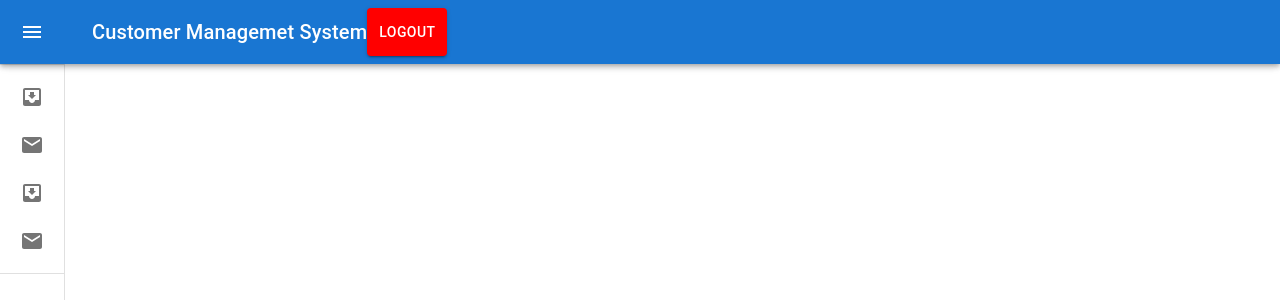
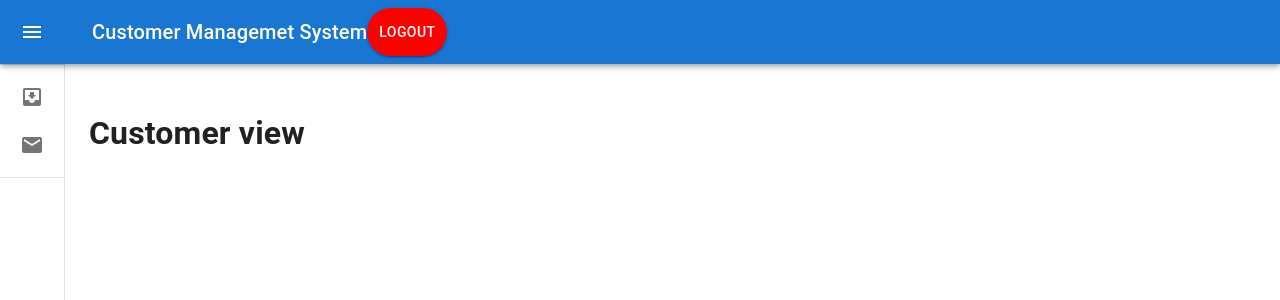
Before and after one commit to Prasad-Indika/customer-management, a React (Vite) app: page /customerview in a window 1280 px wide. Before the commit this address led to /login. Shown: the top 300 px of the page. Built offline with nearby package versions, Linux system fonts and the light colour scheme; sample sign-in values are in the browser's storage.

Commit message:
customer list page

```diff
--- a/src/common/button/button.jsx
+++ b/src/common/button/button.jsx
@@ -1,10 +1,19 @@
 import React from 'react'
 import Button from '@mui/material/Button';
 
-export default function AppButton({name='Name',clr,clickEvent,width}) {
+export default function AppButton({name='Name',clr,clickEvent,width,radius}) {
   return (
     <div>
-          <Button onClick={()=>{clickEvent()}}  sx={{backgroundColor:clr,width:width,padding:1.5}} variant="contained">{name}</Button>
+          <Button
+            sx={{backgroundColor:clr,width:width,padding:1.5,borderRadius:radius}}
+            onClick={()=>{clickEvent()}}
+            variant="contained"
+
+            >
+
+              {name}
+
+          </Button>
     </div>
   )
 }
--- /dev/null
+++ b/src/common/navigations/routes.jsx
@@ -0,0 +1,25 @@
+import CustomerList from "../../pages/customerlist/customerlist";
+import CustomerView from "../../pages/customerview/customerview";
+import InboxIcon from '@mui/icons-material/MoveToInbox';
+import MailIcon from '@mui/icons-material/Mail';
+
+const navLinks = [
+    {
+      name:'Customer View',
+      key:'customerview',
+      component:<CustomerView/>,
+      path:'/customerview',
+      icon:<InboxIcon/>
+    },
+    {
+      name:'Customer List',
+      key:'customerlist',
+      component:<CustomerList/>,
+      path:'/customerlist',
+      icon:<MailIcon/>
+    }
+
+  ]
+
+
+  export default navLinks;
--- /dev/null
+++ b/src/components/customertable/customertable.jsx
@@ -0,0 +1,82 @@
+import * as React from 'react';
+import Paper from '@mui/material/Paper';
+import Table from '@mui/material/Table';
+import TableBody from '@mui/material/TableBody';
+import TableCell from '@mui/material/TableCell';
+import TableContainer from '@mui/material/TableContainer';
+import TableHead from '@mui/material/TableHead';
+import TablePagination from '@mui/material/TablePagination';
+import TableRow from '@mui/material/TableRow';
+
+
+
+
+
+
+export default function CustomerTable({columns,rows}) {
+
+
+    const [page, setPage] = React.useState(0);
+    const [rowsPerPage, setRowsPerPage] = React.useState(10);
+
+    const handleChangePage = (event, newPage) => {
+      setPage(newPage);
+    };
+
+    const handleChangeRowsPerPage = (event) => {
+      setRowsPerPage(+event.target.value);
+      setPage(0);
+    };
+
+    return (
+      <Paper sx={{ width: '100%', overflow: 'hidden' }}>
+        <TableContainer sx={{ maxHeight: 440 }}>
+          <Table stickyHeader aria-label="sticky table">
+            <TableHead>
+              <TableRow>
+                {columns.map((column) => (
+                  <TableCell
+                    key={column.id}
+                    align={column.align}
+                    style={{ minWidth: column.minWidth }}
+                  >
+                    {column.label}
+                  </TableCell>
+                ))}
+              </TableRow>
+            </TableHead>
+            <TableBody>
+              {rows
+                .slice(page * rowsPerPage, page * rowsPerPage + rowsPerPage)
+                .map((row) => {
+                  return (
+                    <TableRow hover role="checkbox" tabIndex={-1} key={row.code}>
+                      {columns.map((column) => {
+                        const value = row[column.id];
+                        return (
+                          <TableCell key={column.id} align={column.align}>
+                            {column.format && typeof value === 'number'
+                              ? column.format(value)
+                              : value}
+                          </TableCell>
+                        );
+                      })}
+                    </TableRow>
+                  );
+                })}
+            </TableBody>
+          </Table>
+        </TableContainer>
+        <TablePagination
+          rowsPerPageOptions={[10, 25, 100]}
+          component="div"
+          count={rows.length}
+          rowsPerPage={rowsPerPage}
+          page={page}
+          onPageChange={handleChangePage}
+          onRowsPerPageChange={handleChangeRowsPerPage}
+        />
+      </Paper>
+    );
+
+}
--- a/src/components/main/mainnavigation.jsx
+++ b/src/components/main/mainnavigation.jsx
@@ -20,6 +20,9 @@ import InboxIcon from '@mui/icons-material/MoveToInbox';
 import MailIcon from '@mui/icons-material/Mail';
 import AppButton from '../../common/button/button';
 import AppLogin from '../../pages/login/login';
+
+import navLinks from '../../common/navigations/routes';
+import { Route, Routes,Navigate, Link } from 'react-router-dom';
 
 const drawerWidth = 240;
 
@@ -130,7 +133,7 @@ export default function MainNavigations() {
                 Customer Managemet System
           </Typography>
 
-          <AppButton clickEvent={()=>{logOut()}} clr={'red'}  name='Logout'/>
+          <AppButton clickEvent={()=>{logOut()}} clr={'red'}  name='Logout' radius={6}/>
 
         </Toolbar>
       </AppBar>
@@ -145,8 +148,9 @@ export default function MainNavigations() {
 
 
         <List>
-          {['Inbox', 'Starred', 'Send email', 'Drafts'].map((text, index) => (
-            <ListItem key={text} disablePadding sx={{ display: 'block' }}>
+        {navLinks.map((obj, index) => (
+                        <ListItem key={index} disablePadding sx={{ display: 'block' }}>
+                            <Link to={obj.path} style={{textDecoration:'none'}}>
                                 <ListItemButton
                                     sx={{
                                         minHeight: 48,
@@ -154,6 +158,7 @@ export default function MainNavigations() {
                                         px: 2.5,
                                     }}
                                 >
+
                                     <ListItemIcon
                                         sx={{
                                             minWidth: 0,
@@ -161,23 +166,26 @@ export default function MainNavigations() {
                                             justifyContent: 'center',
                                         }}
                                     >
-                  {index % 2 === 0 ? <InboxIcon /> : <MailIcon />}
+                                        {obj.icon}
                                     </ListItemIcon>
-                <ListItemText primary={text} sx={{ opacity: open ? 1 : 0 }} />
+                                    <ListItemText primary={obj.name} sx={{ opacity: open ? 1 : 0 }} />
                                 </ListItemButton>
+                            </Link>
                         </ListItem>
                     ))}
         </List>
+
         <Divider />
-
-
 
 
       </Drawer>
       <Box component="main" sx={{ flexGrow: 1, p: 3 }}>
         <DrawerHeader />
 
-
+          <Routes>
+              <Route path={"*"} element={<Navigate to={'/customerview'}/>}/>
+              {navLinks.map((val,index)=> <Route key={index} path={val.path} element={val.component} /> )}
+          </Routes>
 
 
 
--- /dev/null
+++ b/src/pages/customerlist/customerlist.jsx
@@ -0,0 +1,117 @@
+import React, { useState } from 'react'
+import { useEffect } from 'react';
+import CustomerTable from '../../components/customertable/customertable';
+import Avatar from '@mui/material/Avatar';
+import IconButton from '@mui/material/IconButton';
+import UpgradeIcon from '@mui/icons-material/Upgrade';
+import DeleteIcon from '@mui/icons-material/Delete';
+
+
+const columns = [
+
+    { id: 'profilePic',
+      label: 'Profile Pic',
+      minWidth: 170
+    },
+    { id: 'name',
+      label: 'Name',
+      minWidth: 170
+    },
+
+    { id: 'contact',
+      label: 'Contact',
+      minWidth: 100
+    },
+
+    {
+      id: 'address',
+      label: 'Address',
+      minWidth: 170,
+      align: 'center',
+
+    },
+
+    {
+      id: 'salary',
+      label: 'Salary',
+      minWidth: 170,
+      align: 'center',
+
+    },
+
+    {
+      id: 'action',
+      label: 'Action',
+      minWidth: 170,
+      align: 'center',
+
+
+    }
+
+  ];
+
+
+
+const dummyCustomersArray = [
+
+    {
+        id:1,
+        name:'Prasad',
+        contact:'0770826701',
+        address:'Katuneriya',
+        salary:20000,
+        profilePic:<><Avatar src="" /></>,
+        action:
+            <>
+                <IconButton onClick={()=>{}} aria-label="delete"> <UpgradeIcon />  </IconButton>
+                <IconButton onClick={()=>{}} aria-label="delete"> <DeleteIcon/>  </IconButton>
+            </>
+
+    },
+    {
+        id:2,
+        name:'Kasun',
+        contact:'0770826701',
+        address:'Katuneriya',
+        salary:20000,
+        profilePic:<><Avatar src="" /></> ,
+        action:
+            <>
+                <IconButton onClick={()=>{}} aria-label="delete"> <UpgradeIcon />  </IconButton>
+                <IconButton onClick={()=>{}} aria-label="delete"> <DeleteIcon/>  </IconButton>
+            </>
+    },
+    {
+        id:3,
+        name:'Isuru',
+        contact:'0770826701',
+        address:'Katuneriya',
+        salary:20000,
+        profilePic:<><Avatar src="" /></>,
+        action:
+            <>
+                <IconButton onClick={()=>{}} aria-label="delete"> <UpgradeIcon />  </IconButton>
+                <IconButton onClick={()=>{}} aria-label="delete"> <DeleteIcon/>  </IconButton>
+            </>
+    }
+]
+
+
+
+
+
+
+export default function CustomerList() {
+
+    const [customerRaws,setRaws] = useState([])
+    useEffect(() => {
+       setRaws(dummyCustomersArray);
+    }, []);
+
+
+  return (
+    <div>
+        <CustomerTable columns={columns} rows={customerRaws}/>
+    </div>
+  )
+}
--- /dev/null
+++ b/src/pages/customerview/customerview.jsx
@@ -0,0 +1,12 @@
+import React from 'react'
+
+
+
+
+export default function CustomerView() {
+  return (
+    <div>
+        <h1>Customer view</h1>
+    </div>
+  )
+}
--- a/src/pages/login/login.jsx
+++ b/src/pages/login/login.jsx
@@ -34,7 +34,7 @@ export default function AppLogin() {
                 <CardMedia
                     component="img"
                     alt="Sample Image"
-                    height="450"
+                    height="500"
                     image={img}
                 />
 
```
Lines whose indentation alone changed are shown as unchanged.
